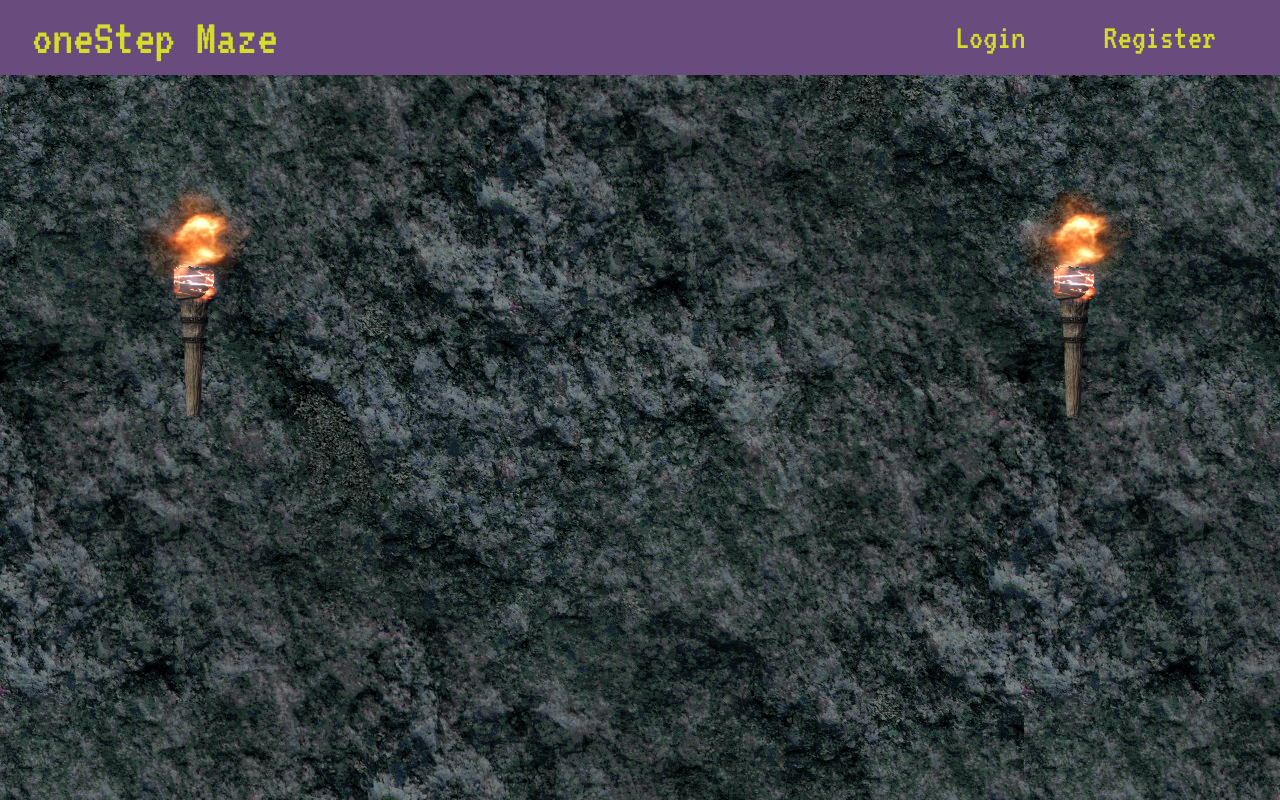
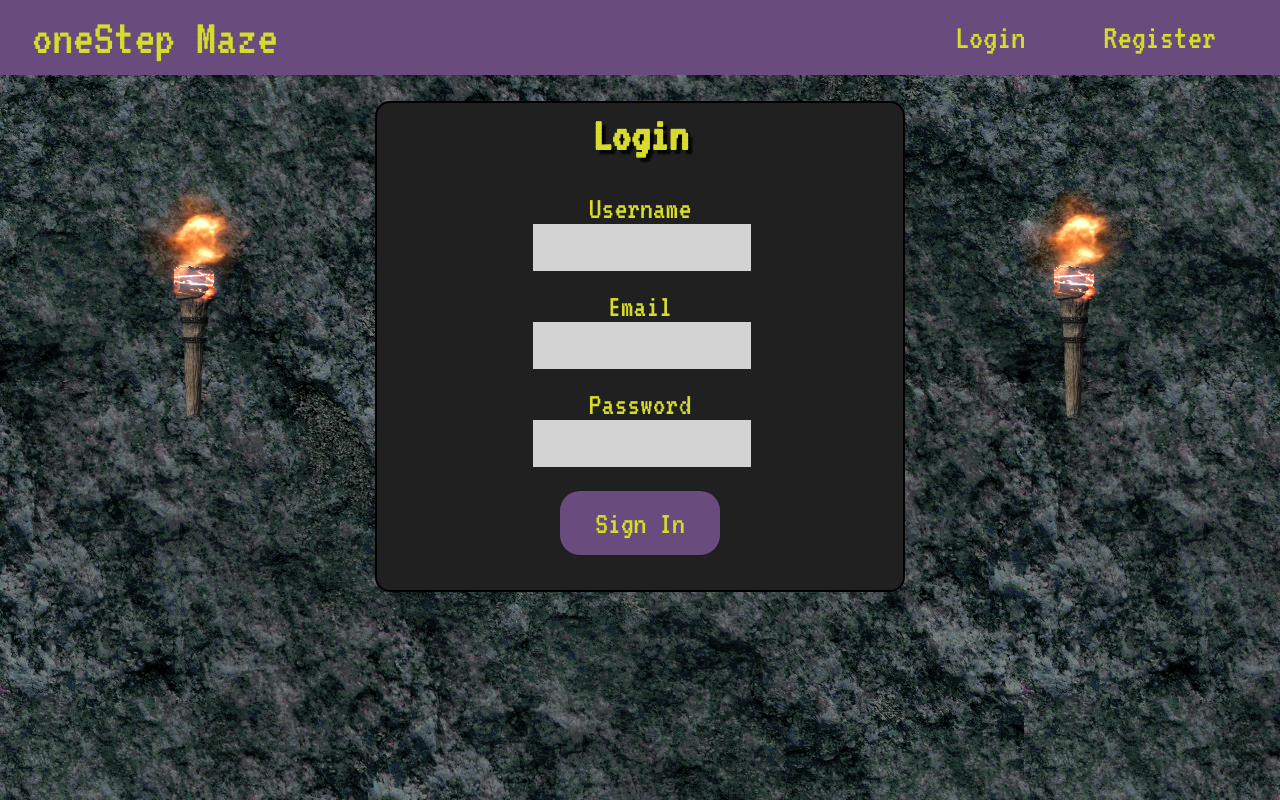
Before and after one commit to Trying-our-best/frontend, a React (Create React App) app: page / in a window 1280 px wide. Built offline with nearby package versions, Linux system fonts and the light colour scheme.

Commit message:
made root route point to login component

```diff
--- a/src/App.js
+++ b/src/App.js
@@ -30,7 +30,7 @@ function App() {
         <img src={Torch} alt="torch" className="torch-right" />
         {/* <Link to="/game">Game</Link> */}
         <Route path="/game" component={Game} />
-        <Route path="/login" component={Login} />
+        <Route path="/" component={Login} />
         <Route path="/register" component={Register} />
       </div>
     </Router>
@@ -48,7 +48,7 @@ function App() {
         <img src={Torch} alt="torch" className="torch-left" />
         <img src={Torch} alt="torch" className="torch-right" />
         <Route path="/game" component={Game} />
-        <Route path="/login" component={Login} />
+        <Route path="/" component={Login} />
         <Route path="/register" component={Register} />
       </div>
     </Router>
```
